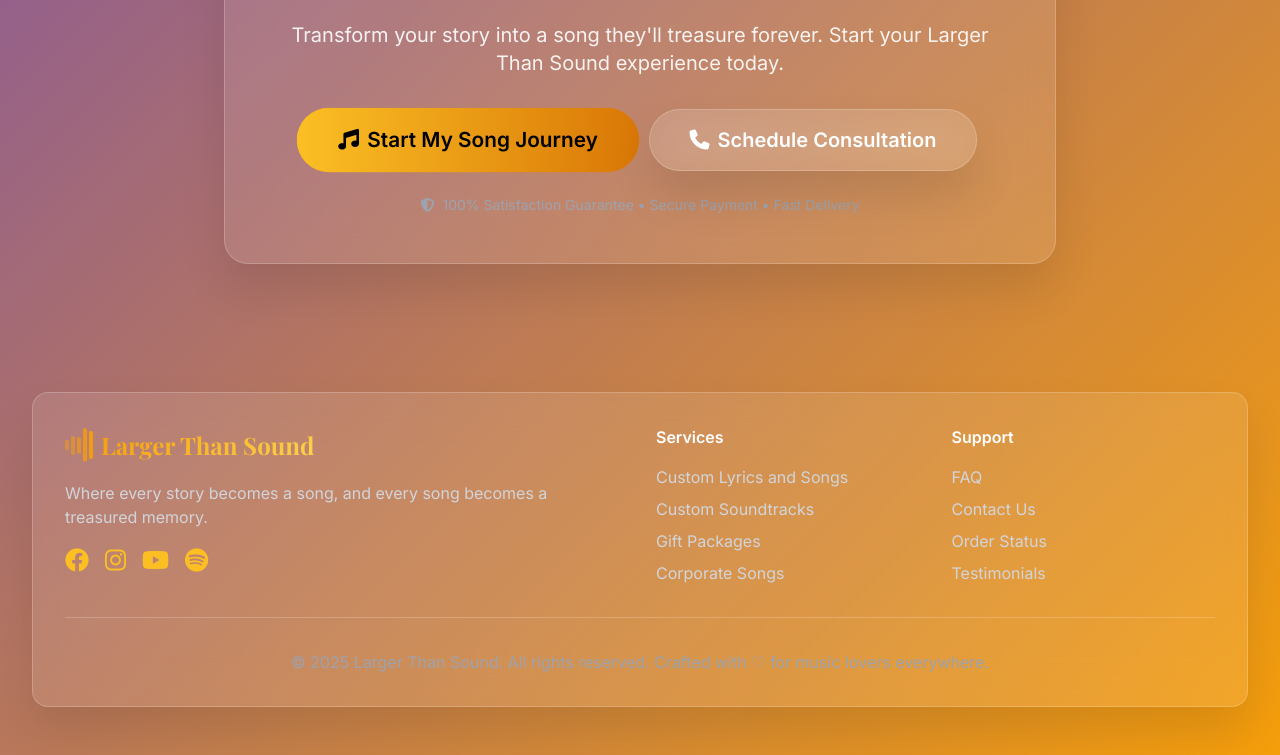
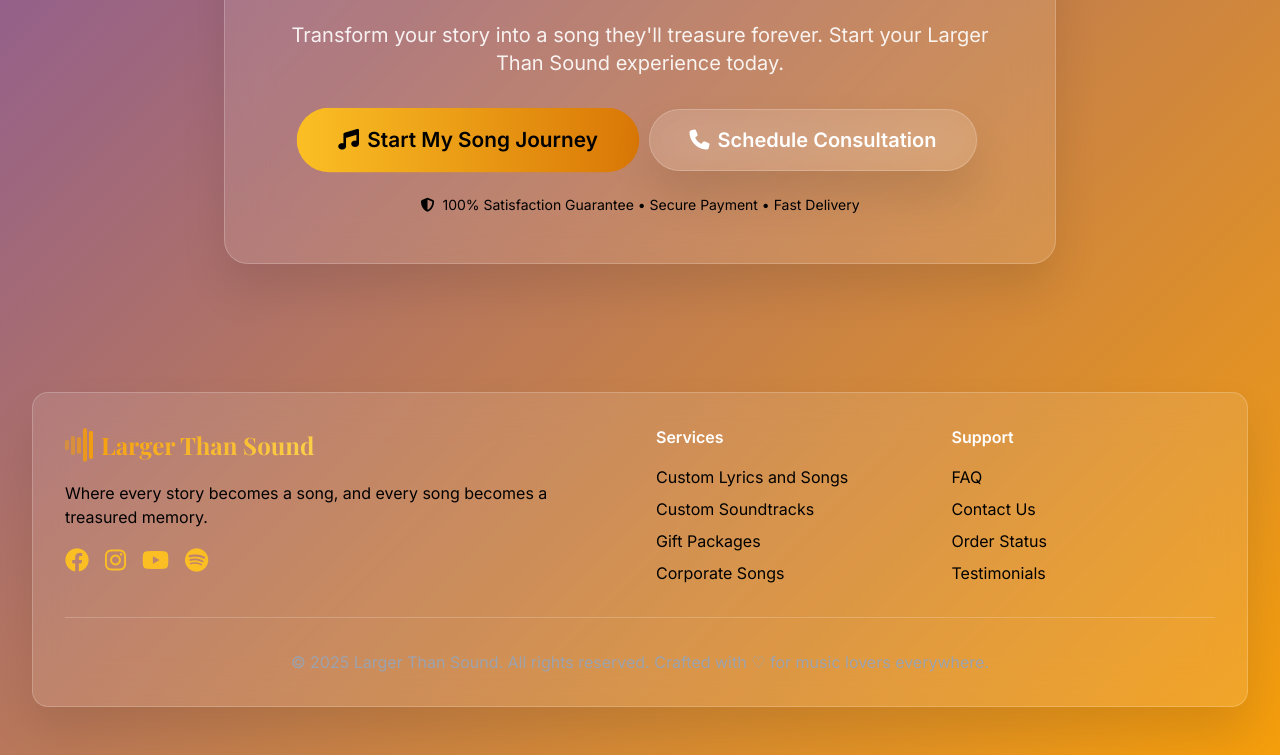
Before and after one commit to largerthansound/testindex, a plain HTML site: page index.html in a window 1280 px wide. Shown: the part 3782-4537 px from the top of the page. Drawn offline with nearby package versions, Linux system fonts and the light colour scheme.

Commit message:
Update index.html

```diff
--- a/index.html
+++ b/index.html
@@ -275,7 +275,7 @@
                             </div>
                         </div>
                     </div>
-                    <p class="text-gray-300 italic">"Created a song for my daughter's graduation. The whole family was in tears. Best gift I've ever given. Worth every penny!"</p>
+                    <p class="text-gray-300 italic">"Created a song for my daughter's graduation. The whole family was in tears. Best gift I've ever given. Worth every cent!"</p>
                 </div>
 
                 <div class="glass-card rounded-2xl p-6 hover:transform hover:scale-105 transition-all">
@@ -397,7 +397,7 @@
                         <i class="fas fa-phone mr-2"></i>Schedule Consultation
                     </button>
                 </div>
-                <p class="text-sm text-gray-400 mt-6">
+                <p class="text-sm text-white-400 mt-6">
                     <i class="fas fa-shield-alt mr-2"></i>100% Satisfaction Guarantee • Secure Payment • Fast Delivery
                 </p>
             </div>
@@ -420,7 +420,7 @@
                             </div>
                             <span class="brand-font text-2xl font-bold gradient-text">Larger Than Sound</span>
                         </div>
-                        <p class="text-gray-300 mb-4">Where every story becomes a song, and every song becomes a treasured memory.</p>
+                        <p class="text-black-300 mb-4">Where every story becomes a song, and every song becomes a treasured memory.</p>
                         <div class="flex space-x-4">
                             <a href="#" class="text-yellow-400 hover:text-yellow-300 text-2xl"><i class="fab fa-facebook"></i></a>
                             <a href="#" class="text-yellow-400 hover:text-yellow-300 text-2xl"><i class="fab fa-instagram"></i></a>
@@ -430,7 +430,7 @@
                     </div>
                     <div>
                         <h4 class="text-white font-semibold mb-4">Services</h4>
-                        <ul class="text-gray-300 space-y-2">
+                        <ul class="text-black-300 space-y-2">
                             <li><a href="#" class="hover:text-yellow-300 transition-colors">Custom Lyrics and Songs</a></li>
                             <li><a href="#" class="hover:text-yellow-300 transition-colors">Custom Soundtracks</a></li>
                             <li><a href="#" class="hover:text-yellow-300 transition-colors">Gift Packages</a></li>
@@ -439,7 +439,7 @@
                     </div>
                     <div>
                         <h4 class="text-white font-semibold mb-4">Support</h4>
-                        <ul class="text-gray-300 space-y-2">
+                        <ul class="text-black-300 space-y-2">
                             <li><a href="#" class="hover:text-yellow-300 transition-colors">FAQ</a></li>
                             <li><a href="#" class="hover:text-yellow-300 transition-colors">Contact Us</a></li>
                             <li><a href="#" class="hover:text-yellow-300 transition-colors">Order Status</a></li>
```
